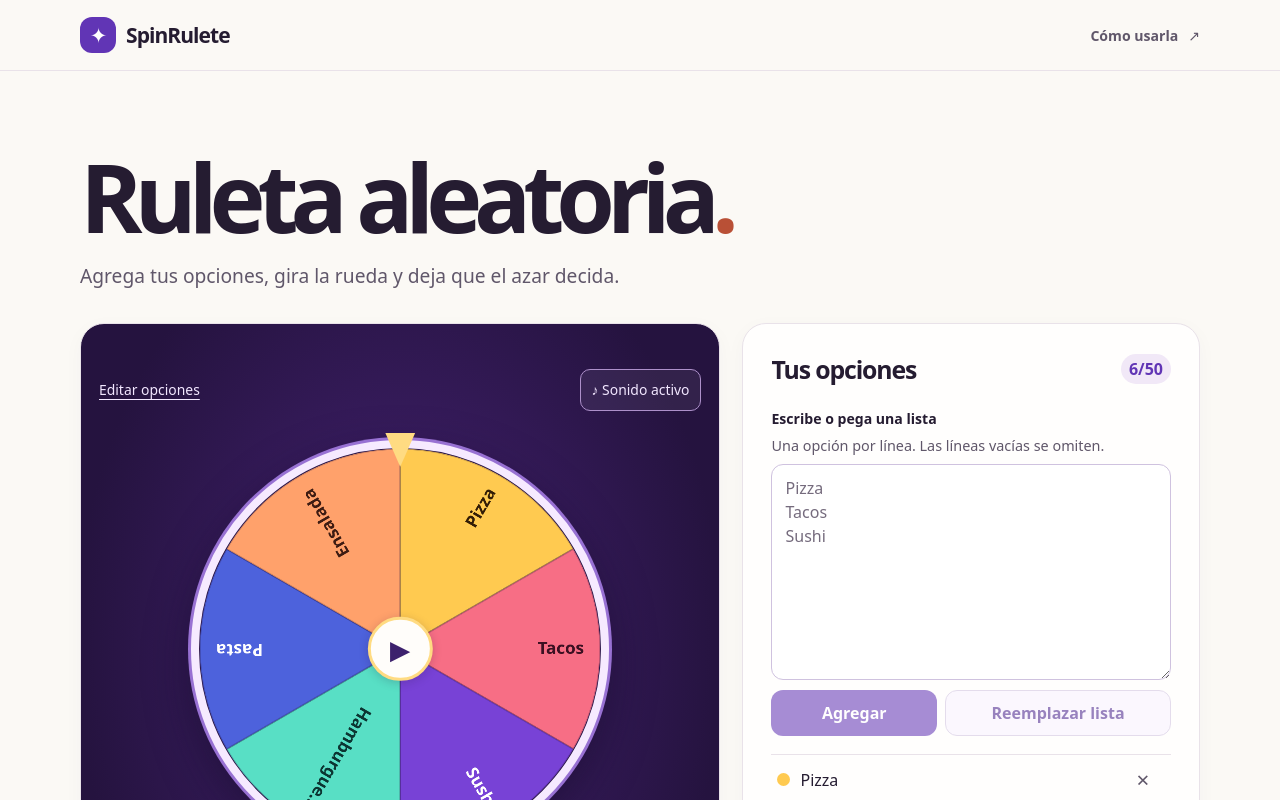
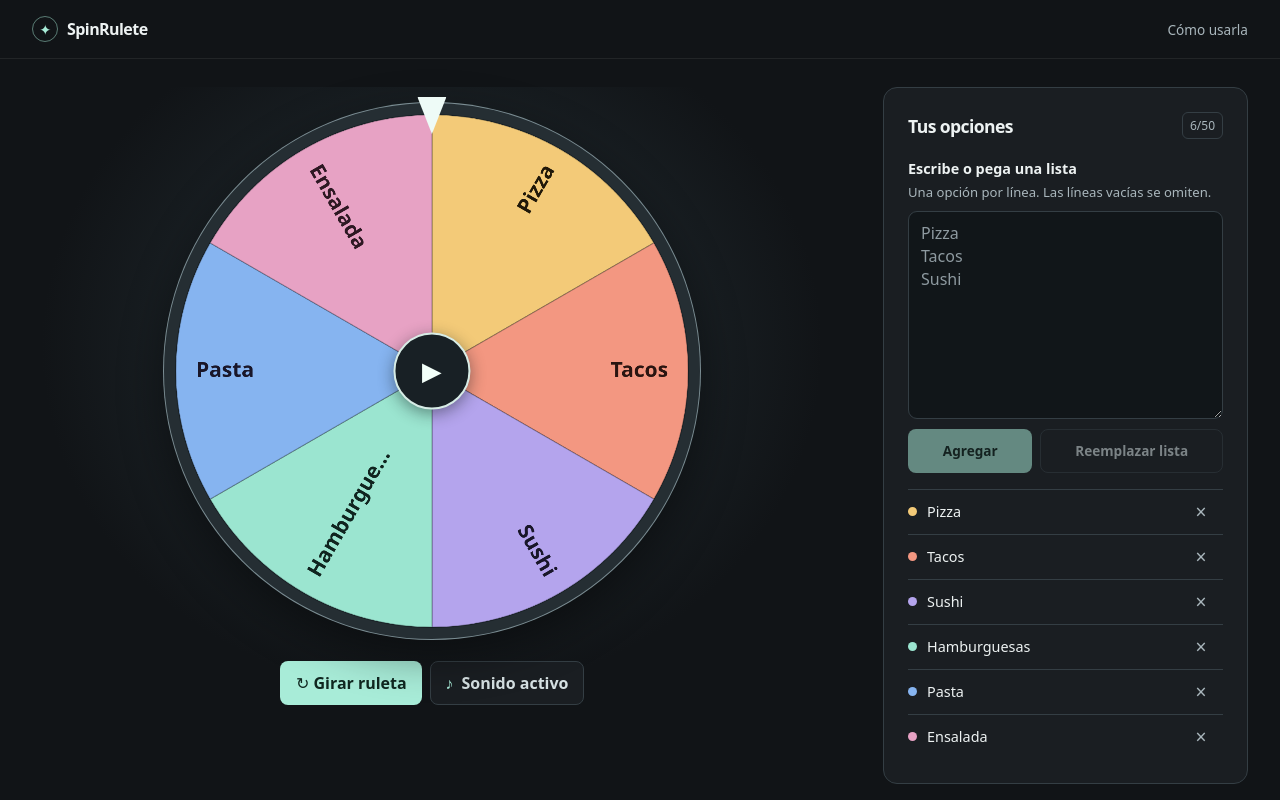
Before and after one commit to BrayanQuirino/spinrulete, a React (Vite) app: page / in a window 1280 px wide. Shown: the top 800 px of the page. Built offline with nearby package versions, Linux system fonts and the light colour scheme.

Commit message:
style: center the SpinRulete layout on the wheel

```diff
--- a/index.html
+++ b/index.html
@@ -4,7 +4,7 @@
     <meta charset="UTF-8" />
     <meta name="viewport" content="width=device-width, initial-scale=1" />
     <meta name="description" content="Crea una ruleta personalizada gratis. Agrega nombres u opciones, gira la rueda y elige al azar para sorteos, juegos o decisiones." />
-    <meta name="theme-color" content="#fbf9f5" />
+    <meta name="theme-color" content="#111417" />
     <meta property="og:type" content="website" />
     <meta property="og:title" content="SpinRulete | Ruleta aleatoria online" />
     <meta property="og:description" content="Agrega tus opciones, gira la ruleta y elige al azar." />
@@ -14,18 +14,14 @@
     <header class="site_header">
       <div class="header_content">
         <a class="brand" href="./"><span class="brand_icon" aria-hidden="true">✦</span>SpinRulete</a>
-        <a class="help_link" href="#como-usarla">Cómo usarla <span aria-hidden="true">↗</span></a>
+        <a class="help_link" href="#como-usarla">Cómo usarla</a>
       </div>
     </header>
     <main class="page">
-      <div class="intro">
-        <h1>Ruleta aleatoria<span>.</span></h1>
-        <p>Agrega tus opciones, gira la rueda y deja que el azar decida.</p>
-      </div>
       <div id="app"></div>
       <noscript>Activa JavaScript para agregar opciones y girar la ruleta.</noscript>
       <section class="guide" id="como-usarla" aria-labelledby="guide_heading">
-        <h2 id="guide_heading">Cómo usar la ruleta</h2>
+        <h1 id="guide_heading">Ruleta aleatoria en línea</h1>
         <ol>
           <li>Escribe o pega nombres, premios u otras opciones, una por línea.</li>
           <li>Revisa la lista y elimina las opciones que no quieras incluir.</li>
--- a/package.json
+++ b/package.json
@@ -8,6 +8,7 @@
   },
   "type": "module",
   "dependencies": {
+    "@fontsource-variable/geist": "5.3.0",
     "react": "19.2.0",
     "react-dom": "19.2.0"
   },
--- a/src/main.jsx
+++ b/src/main.jsx
@@ -1,6 +1,7 @@
 import React, { StrictMode } from 'react';
 import { createRoot as create_root } from 'react-dom/client';
 import { Roulette } from './roulette/roulette.jsx';
+import '@fontsource-variable/geist';
 import './styles.css';
 
 create_root(document.getElementById('app')).render(
--- a/src/roulette/roulette.jsx
+++ b/src/roulette/roulette.jsx
@@ -84,13 +84,7 @@ export function Roulette() {
 
   return (
     <div className="workspace">
-      <section className="card wheel_card" aria-label="Ruleta">
-        <div className="wheel_toolbar">
-          <a href="#opciones">Editar opciones</a>
-          <button className="sound_button" type="button" aria-label="Sonido" aria-pressed={sound_enabled} onClick={toggle_sound}>
-            <span aria-hidden="true">{sound_enabled ? '♪' : '♩'}</span> {sound_enabled ? 'Sonido activo' : 'Sonido silenciado'}
-          </button>
-        </div>
+      <section className="wheel_stage" aria-label="Ruleta">
         <Wheel options={options} rotation={rotation} duration={duration} can_spin={can_spin} on_spin={spin_wheel} />
         <div className="result" role="status" aria-atomic="true">
           {winner && (
@@ -102,9 +96,14 @@ export function Roulette() {
           )}
           {!winner && options.length < 2 && 'Agrega al menos dos opciones para girar.'}
         </div>
-        <button className="spin_button" type="button" onClick={spin_wheel} disabled={!can_spin}>
-          <span aria-hidden="true">↻</span> {is_spinning ? 'Girando…' : 'Girar ruleta'}
-        </button>
+        <div className="wheel_controls">
+          <button className="spin_button" type="button" onClick={spin_wheel} disabled={!can_spin}>
+            <span aria-hidden="true">↻</span> {is_spinning ? 'Girando…' : 'Girar ruleta'}
+          </button>
+          <button className="sound_button" type="button" aria-label="Sonido" aria-pressed={sound_enabled} onClick={toggle_sound}>
+            <span aria-hidden="true">♪</span> {sound_enabled ? 'Sonido activo' : 'Silenciado'}
+          </button>
+        </div>
       </section>
       <OptionsEditor options={options} is_spinning={is_spinning} on_import={import_options} on_remove={remove_option} />
     </div>
--- a/src/roulette/wheel.jsx
+++ b/src/roulette/wheel.jsx
@@ -1,7 +1,7 @@
 import React, { useEffect as use_effect, useRef as use_ref } from 'react';
 import { palette, spin_easing } from './wheel_math.js';
 
-const canvas_size = 900;
+const canvas_size = 1200;
 const radius = canvas_size / 2;
 const circle = 2 * Math.PI;
 
@@ -35,17 +35,22 @@ function draw_wheel(canvas, options) {
     context.closePath();
     context.fillStyle = fill;
     context.fill();
-    context.lineWidth = 4;
-    context.strokeStyle = '#21113b35';
+    context.lineWidth = 3;
+    context.strokeStyle = '#14191e40';
     context.stroke();
 
     context.save();
-    context.rotate(start + sector / 2);
-    context.font = `700 ${Math.min(38, Math.max(18, 590 / options.length))}px system-ui, sans-serif`;
+    const label_angle = start + sector / 2;
+    const flip_label = Math.cos(label_angle) < 0;
+    // Keep the labels on the left half readable in the resting orientation.
+    context.rotate(label_angle);
+    context.translate(radius - 49, 0);
+    if (flip_label) context.rotate(Math.PI);
+    context.font = `700 ${Math.min(49, Math.max(24, 820 / options.length))}px system-ui, sans-serif`;
     context.fillStyle = ink;
     context.textBaseline = 'middle';
-    context.textAlign = 'right';
-    context.fillText(fit_label(context, label, 265), radius - 38, 0);
+    context.textAlign = flip_label ? 'left' : 'right';
+    context.fillText(fit_label(context, label, 355), 0, 0);
     context.restore();
   });
 
--- a/src/roulette/wheel_math.js
+++ b/src/roulette/wheel_math.js
@@ -5,12 +5,12 @@ export const spin_duration = 3900;
 export const spin_easing = [0.12, 0.74, 0.11, 1];
 
 export const palette = [
-  { fill: '#ffca50', ink: '#331d06' },
-  { fill: '#f76e85', ink: '#3c1022' },
-  { fill: '#7842d6', ink: '#ffffff' },
-  { fill: '#58dfc5', ink: '#0c3532' },
-  { fill: '#4d62dc', ink: '#ffffff' },
-  { fill: '#ffa16b', ink: '#3e1c13' },
+  { fill: '#f3ca78', ink: '#201809' },
+  { fill: '#f39781', ink: '#2a1511' },
+  { fill: '#b4a4ed', ink: '#191629' },
+  { fill: '#9be5d0', ink: '#10241f' },
+  { fill: '#86b4f0', ink: '#191629' },
+  { fill: '#e7a2c4', ink: '#2e1823' },
 ];
 
 export function normalize_angle(angle) {
--- a/src/styles.css
+++ b/src/styles.css
@@ -1,105 +1,103 @@
 :root {
-  font-family: "Instrument Sans", system-ui, sans-serif;
-  color: #251c31;
-  background: #fbf9f5;
+  font-family: 'Geist Variable', system-ui, sans-serif;
+  color-scheme: dark;
+  color: #edf2f2;
+  background: #111417;
   font-synthesis: none;
-  --muted: #60576a;
-  --line: #e9e2e9;
-  --purple: #6135b5;
-  --paper: #fffefd;
+  --surface: #1a1e22;
+  --field: #111619;
+  --muted: #a9b6bc;
+  --line: #343e44;
+  --accent: #a8ecd8;
+  --accent_ink: #102720;
 }
 *, *::before, *::after { box-sizing: border-box; }
 body { margin: 0; }
 a { color: inherit; }
 button, textarea { font: inherit; }
 button { cursor: pointer; }
-button:disabled { cursor: default; opacity: .56; }
-button:focus-visible, a:focus-visible, textarea:focus-visible {
-  outline: 3px solid #8151ad;
-  outline-offset: 3px;
+button:disabled { cursor: default; opacity: .52; }
+:focus-visible {
+  outline: 2px solid var(--accent);
+  outline-offset: 4px;
 }
-.site_header { border-bottom: 1px solid var(--line); }
-.header_content, .page { width: min(1120px, calc(100% - 48px)); margin-inline: auto; }
+.site_header {
+  border-bottom: 1px solid #ffffff12;
+  background: #111417;
+}
+.header_content, .page { width: min(1216px, calc(100% - 56px)); margin-inline: auto; }
 .header_content {
-  min-height: 70px;
+  min-height: 58px;
   display: flex;
   align-items: center;
   justify-content: space-between;
   gap: 16px;
 }
-.brand, .help_link { display: inline-flex; align-items: center; gap: 10px; text-decoration: none; }
-.brand { font-size: 21px; font-weight: 850; letter-spacing: -.045em; }
+.brand { display: inline-flex; align-items: center; gap: 9px; text-decoration: none; font-weight: 680; letter-spacing: -.035em; }
 .brand_icon {
   display: grid;
   place-items: center;
-  width: 36px;
+  width: 26px;
   aspect-ratio: 1;
-  border-radius: 12px;
-  color: white;
-  background: var(--purple);
+  border: 1px solid #a8ecd87a;
+  border-radius: 50%;
+  color: var(--accent);
+  font-size: .9rem;
 }
-.help_link { font-size: .88rem; color: var(--muted); font-weight: 650; }
-.help_link:hover { text-decoration: underline; }
-.intro { padding-block: clamp(38px, 7vw, 80px) 34px; }
-.intro h1 {
-  margin: 0;
-  font-size: clamp(2.7rem, 7.4vw, 6.2rem);
-  line-height: .98;
-  font-weight: 850;
-  letter-spacing: -.085em;
-}
-.intro h1 span { color: #b95036; }
-.intro p { margin: 18px 0 0; color: var(--muted); font-size: clamp(1rem, 2.5vw, 1.2rem); }
+.help_link { color: var(--muted); font-size: .85rem; text-decoration: none; }
+.help_link:hover { text-decoration: underline; text-underline-offset: 4px; }
+
 .workspace {
   display: grid;
-  grid-template-columns: minmax(0, 1.4fr) minmax(0, 1fr);
-  gap: 22px;
-  align-items: stretch;
+  grid-template-columns: minmax(0, 1fr) minmax(300px, 365px);
+  align-items: start;
+  gap: clamp(20px, 4vw, 64px);
+  padding-block: 28px 0;
 }
-.card {
-  border: 1px solid var(--line);
-  border-radius: 24px;
-  background: var(--paper);
-  box-shadow: 0 5px 20px #40255008;
-}
-.wheel_card {
+.wheel_stage {
+  position: relative;
+  isolation: isolate;
   display: grid;
   justify-items: center;
-  align-content: start;
-  gap: 20px;
   min-width: 0;
-  padding: clamp(20px, 4vw, 45px) 18px 20px;
-  background: radial-gradient(ellipse at 50% 42%, #452274, #25133f 72%);
-  color: #fff;
+  padding: 16px 12px 0;
+}
+.wheel_stage::before {
+  position: absolute;
+  z-index: -1;
+  inset: 0;
+  content: '';
+  background: radial-gradient(ellipse at 50% 42%, #273339 0%, transparent 69%);
+  pointer-events: none;
 }
 .wheel {
   position: relative;
-  width: min(100%, 418px);
+  width: min(100%, clamp(380px, 67dvh, 620px));
   aspect-ratio: 1;
+  border: clamp(5px, 1.05vw, 11px) solid #252e33;
   border-radius: 50%;
   padding: 0;
-  border: 8px solid #f6eaff;
-  background: #351f52;
-  box-shadow: 0 0 0 3px #9871d3, 0 16px 44px #12092380;
-  isolation: isolate;
+  background: #1a2328;
+  box-shadow: 0 0 0 1px #7a8c92, 0 15px 45px #0007;
+  touch-action: manipulation;
 }
+.wheel:disabled { opacity: 1; }
 .wheel_canvas {
   display: block;
   width: 100%;
   height: 100%;
   border-radius: 50%;
   transition-property: transform;
-
 }
 .wheel_pointer {
   position: absolute;
   z-index: 1;
-  top: -15px;
+  top: -17px;
   left: 50%;
   transform: translateX(-50%);
-  width: 30px;
-  height: 34px;
-  background: #ffdb82;
+  width: 29px;
+  height: 37px;
+  background: #eefbf7;
   clip-path: polygon(0 0, 100% 0, 50% 100%);
 }
 .wheel_hub {
@@ -108,171 +106,137 @@ button:focus-visible, a:focus-visible, textarea:focus-visible {
   transform: translate(-50%, -50%);
   display: grid;
   place-items: center;
-  width: 16%;
+  width: 15%;
   aspect-ratio: 1;
-  border: 3px solid #ffdb82;
+  border: 2px solid #d7ece6;
   border-radius: 50%;
-  background: #fffdfa;
-  color: #3d216d;
-  font-size: clamp(1rem, 4vw, 1.65rem);
-  box-shadow: 0 2px 10px #28163734;
+  background: #182025;
+  color: #f2fff9;
+  font-size: clamp(.8rem, 3.3vw, 1.6rem);
+  box-shadow: 0 4px 16px #10171b75;
 }
-.spin_button, .add_button {
-  min-height: 46px;
-  border: 0;
-  border-radius: 12px;
-  padding: 0 17px;
-  background: var(--purple);
-  color: white;
-  font-weight: 750;
+.wheel:not(:disabled):hover .wheel_hub { background: #30413f; }
+.wheel_controls { display: flex; flex-wrap: wrap; justify-content: center; gap: 8px; margin-top: 22px; }
+.spin_button, .add_button, .sound_button, .replace_button {
+  min-height: 44px;
+  padding: 0 14px;
+  border: 1px solid transparent;
+  border-radius: 8px;
+  font-weight: 650;
 }
-.spin_button {
-  min-width: min(100%, 218px);
-  min-height: 52px;
-  font-size: 1.05rem;
-  background: #ffda7a;
-  color: #25133f;
-}
-.spin_button span { margin-right: 6px; font-size: 1.25rem; }
-.spin_button:hover:not(:disabled) { background: #ffe7a5; }
-.add_button:hover:not(:disabled) { background: #48238e; }
-.wheel_toolbar {
-  width: 100%;
-  display: flex;
-  flex-wrap: wrap;
-  gap: 8px 16px;
-  align-items: center;
-  justify-content: space-between;
-  margin-bottom: 9px;
-  color: #f2e7ff;
-  font-size: .87rem;
-}
-.wheel_toolbar a { text-underline-offset: 4px; }
-.sound_button {
-  min-height: 42px;
-  padding: 0 11px;
-  border: 1px solid #ad90ca;
-  border-radius: 10px;
-  background: #ffffff10;
-  color: inherit;
-}
-.wheel_card :focus-visible { outline-color: #ffdb82; }
-.wheel:disabled { opacity: 1; }
-.wheel:not(:disabled):hover .wheel_hub { background: #ffedc1; }
+.spin_button, .add_button { background: var(--accent); color: var(--accent_ink); }
+.spin_button { min-width: 142px; }
+.spin_button:hover:not(:disabled), .add_button:hover:not(:disabled) { background: #c5f6e8; }
+.sound_button, .replace_button { border-color: var(--line); background: var(--surface); color: #d5e0e2; }
+.sound_button:hover, .replace_button:hover:not(:disabled) { background: #28343a; }
+.sound_button span { margin-right: 4px; color: var(--accent); }
+.sound_button[aria-pressed="false"] span { color: var(--muted); }
+
 .result {
-  width: 100%;
+  width: min(100%, 560px);
+  margin-top: 16px;
   text-align: center;
-  color: #f2e7ff;
+  color: var(--muted);
   overflow-wrap: anywhere;
 }
-.result:empty { margin-top: -20px; }
+.result:empty { margin: 0; }
 .winner_card {
-  width: min(100%, 460px);
-  margin: auto;
-  padding: 14px 12px 17px;
   display: grid;
   grid-template-columns: auto minmax(0, 1fr) auto;
   align-items: center;
   gap: 10px;
-  border: 1px solid #ffdd8b;
-  border-radius: 16px;
-  color: #2d1747;
-  background: #fff2ca;
-  box-shadow: 0 7px 28px #170b2c65;
+  padding: 12px 16px 15px;
+  border: 1px solid #a8ecd8;
+  border-radius: 12px;
+  color: var(--accent_ink);
+  background: var(--accent);
 }
-.winner_card > span { color: #985b19; }
-.winner_label { display: block; font-size: .9rem; font-weight: 750; }
-.winner_card strong { display: block; margin-top: 4px; font-size: clamp(1.9rem, 5vw, 3.4rem); line-height: 1.03; }
+.winner_card > span { color: #225c4c; }
+.winner_label { display: block; font-size: .8rem; font-weight: 650; }
+.winner_card strong { display: block; margin-top: 3px; font-size: clamp(1.9rem, 5vw, 3rem); line-height: 1.06; letter-spacing: -.045em; }
 @media (prefers-reduced-motion: no-preference) {
-  .winner_card { animation: reveal_winner 270ms ease-out both; }
+  .winner_card { animation: reveal_winner 220ms ease-out both; }
   @keyframes reveal_winner {
-    from { opacity: 0; transform: translateY(6px) scale(.96); }
-    to { opacity: 1; transform: translateY(0) scale(1); }
+    from { opacity: 0; transform: translateY(4px); }
+    to { opacity: 1; transform: translateY(0); }
   }
 }
-.options_card { min-width: 0; padding: clamp(16px, 3vw, 28px); }
-.options_heading { display: flex; align-items: center; justify-content: space-between; gap: 12px; }
-.options_heading h2, .guide h2 { margin: 0; font-size: 1.55rem; letter-spacing: -.045em; }
+
+.options_card {
+  min-width: 0;
+  padding: clamp(16px, 2.4vw, 24px);
+  border: 1px solid var(--line);
+  border-radius: 14px;
+  background: var(--surface);
+}
+.options_heading { display: flex; align-items: center; justify-content: space-between; gap: 10px; }
+.options_heading h2, .guide h1 { margin: 0; font-size: 1.1rem; letter-spacing: -.035em; font-weight: 680; }
 .option_count {
-  display: grid;
-  place-items: center;
-  min-width: 32px;
-  min-height: 30px;
-  padding: 0 8px;
-  background: #f1e8f7;
-  color: var(--purple);
-  border-radius: 99px;
-  font-weight: 750;
+  padding: 4px 7px;
+  border: 1px solid var(--line);
+  border-radius: 6px;
+  color: var(--muted);
+  font-size: .75rem;
+  font-variant-numeric: tabular-nums;
 }
-.option_form { margin-block: 23px 18px; }
-.option_form label { display: block; margin-bottom: 8px; font-size: .88rem; font-weight: 700; }
+.option_form { margin-block: 20px 16px; }
+.option_form label { display: block; font-size: .9rem; font-weight: 650; }
+.editor_note { margin: 5px 0 10px; color: var(--muted); font-size: .82rem; }
 .option_form textarea {
   display: block;
   width: 100%;
-  min-height: 184px;
+  min-height: 180px;
   resize: vertical;
-  border: 1px solid #cfc2df;
-  border-radius: 12px;
-  padding: 11px 13px;
-  background: #fff;
+  border: 1px solid var(--line);
+  border-radius: 9px;
+  padding: 10px 12px;
+  background: var(--field);
   color: inherit;
   font-size: 1rem;
-  line-height: 1.5;
+  line-height: 1.45;
 }
-.option_form textarea::placeholder { color: #756b7d; }
-.option_form .editor_note { margin: 0 0 9px; }
+.option_form textarea::placeholder { color: #8e9aa0; }
 .list_actions { display: flex; flex-wrap: wrap; gap: 8px; margin-top: 10px; }
-.list_actions > button { flex: 1 1 auto; }
-.replace_button {
-  min-height: 46px;
-  padding: 0 12px;
-  border: 1px solid #cfc2df;
-  border-radius: 12px;
-  background: #f8f3ff;
-  color: #48238e;
-  font-weight: 720;
-}
-.editor_feedback { margin: 8px 0 0; color: var(--muted); font-size: .875rem; }
+.list_actions > button { flex: 1 1 auto; font-size: .85rem; }
+.editor_feedback { margin: 8px 0 0; color: var(--muted); font-size: .85rem; }
 .editor_feedback:empty { margin: 0; }
-.option_list { list-style: none; margin: 0; padding: 0; max-height: 380px; overflow-y: auto; }
+.option_list { list-style: none; margin: 0; padding: 0; max-height: 320px; overflow-y: auto; }
 .option_row {
   display: grid;
   grid-template-columns: auto minmax(0, 1fr) auto;
+  align-items: center;
   gap: 10px;
-  align-items: center;
-  min-height: 51px;
-  padding-inline: 6px;
+  min-height: 44px;
   border-top: 1px solid var(--line);
 }
-.option_dot { width: 13px; aspect-ratio: 1; border-radius: 50%; }
-.option_label { overflow-wrap: anywhere; }
+.option_dot { width: 9px; aspect-ratio: 1; border-radius: 50%; }
+.option_label { overflow-wrap: anywhere; font-size: .9rem; }
 .remove_button {
   width: 44px;
   height: 44px;
   border: 0;
-  border-radius: 10px;
+  border-radius: 7px;
   background: transparent;
   color: var(--muted);
-  font-size: 1.4rem;
+  font-size: 1.2rem;
 }
-.remove_button:hover:not(:disabled) { background: #f5e8ee; color: #7e2e4b; }
+.remove_button:hover:not(:disabled) { background: #34252b; color: #ffc1c9; }
 .remove_button:focus-visible { outline-offset: -3px; }
-.editor_note { color: var(--muted); font-size: .9rem; }
 .guide {
-  margin-block: 42px 55px;
-  padding-top: 24px;
+  margin-block: 48px 30px;
+  padding-top: 18px;
   border-top: 1px solid var(--line);
   color: var(--muted);
-  line-height: 1.65;
+  font-size: .85rem;
+  line-height: 1.6;
 }
-.guide h2 { color: #251c31; }
-.guide ol { padding-left: 22px; }
-@media (max-width: 720px) {
-  .header_content, .page { width: min(100% - 28px, 540px); }
-  .header_content { min-height: 61px; }
-  .workspace { grid-template-columns: minmax(0, 1fr); gap: 15px; }
-  .wheel_card { padding-top: 18px; gap: 16px; }
-  .result:empty { margin-top: -16px; }
-  .option_form textarea { min-height: 216px; }
-  .option_list { max-height: 300px; }
+.guide h1 { color: #edf2f2; }
+.guide ol { padding-left: 20px; }
+@media (max-width: 760px) {
+  .header_content, .page { width: min(100% - 28px, 580px); }
+  .header_content { min-height: 50px; }
+  .workspace { grid-template-columns: minmax(0, 1fr); gap: 22px; padding-top: 16px; }
+  .wheel_stage { padding-inline: 6px; }
+  .wheel_controls { margin-top: 16px; }
+  .option_form textarea { min-height: 210px; }
 }
```
Also changed, not shown: 1 other file (tests, documents, lock files or other folders).
